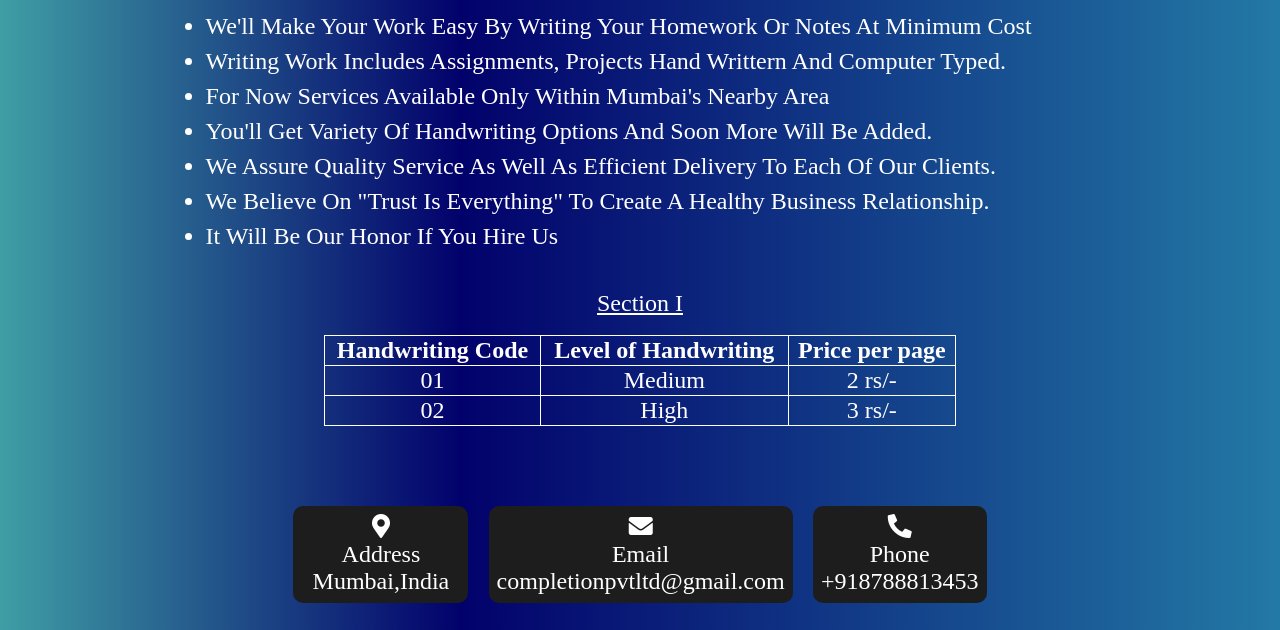
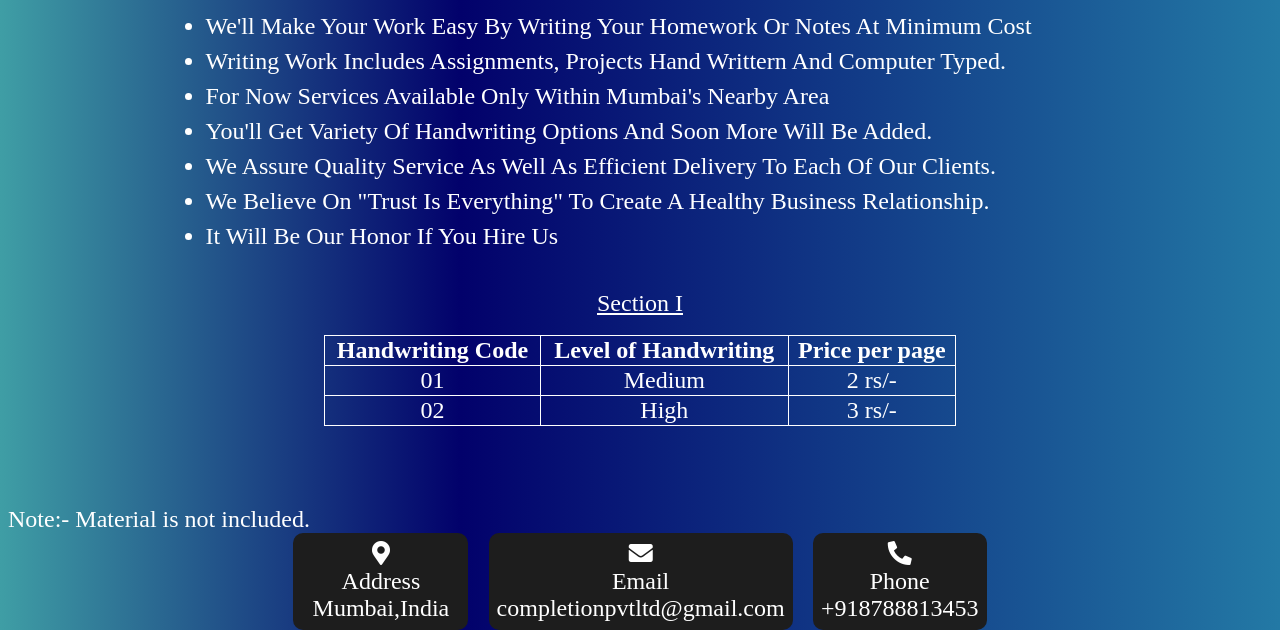
Before and after one commit to CompletionLtd/CompletionLtd, a plain HTML site: page index.html in a window 1280 px wide. Shown: the part 417-1047 px from the top of the page. Drawn offline with Linux system fonts and the light colour scheme.

Commit message:
Update index.html

```diff
--- a/index.html
+++ b/index.html
@@ -52,7 +52,7 @@
       </tr>
     </table>
   </div>
-
+  <div class="sect2">Note:- Material is not included.</div>
   <div id="footer">
     <div class="address">
       <i class="fas fa-map-marker-alt"></i>
```
